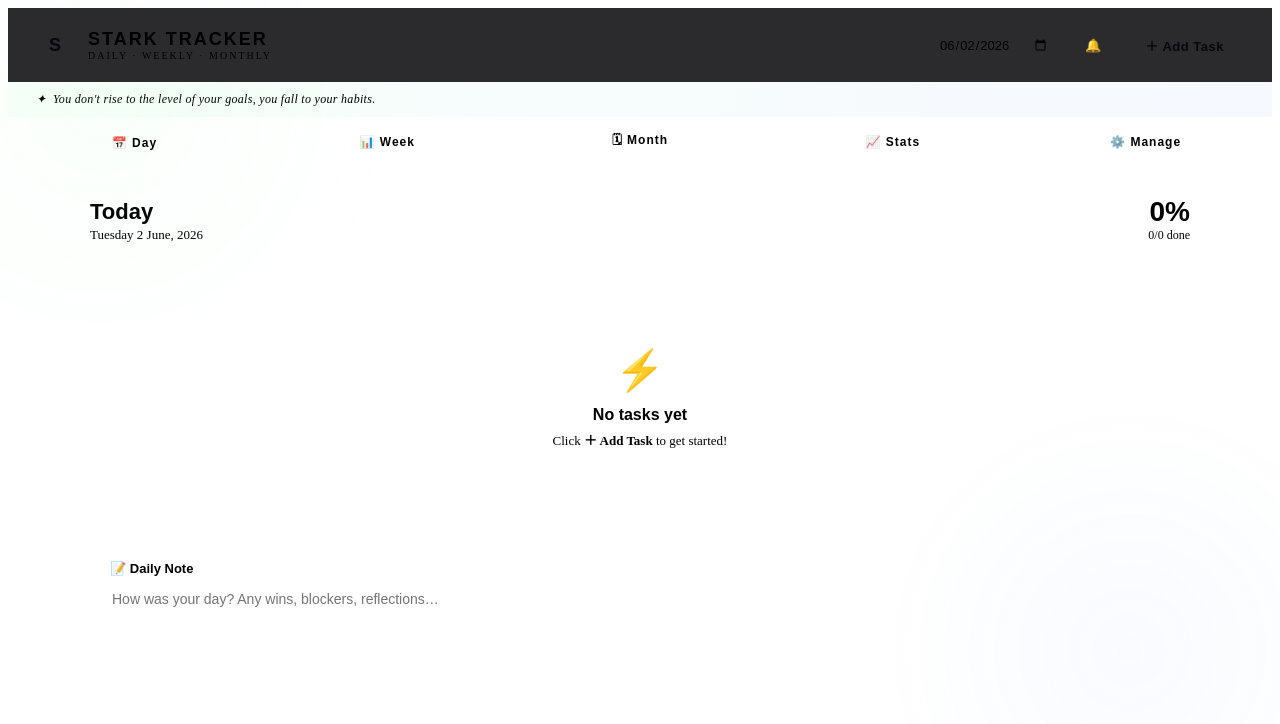
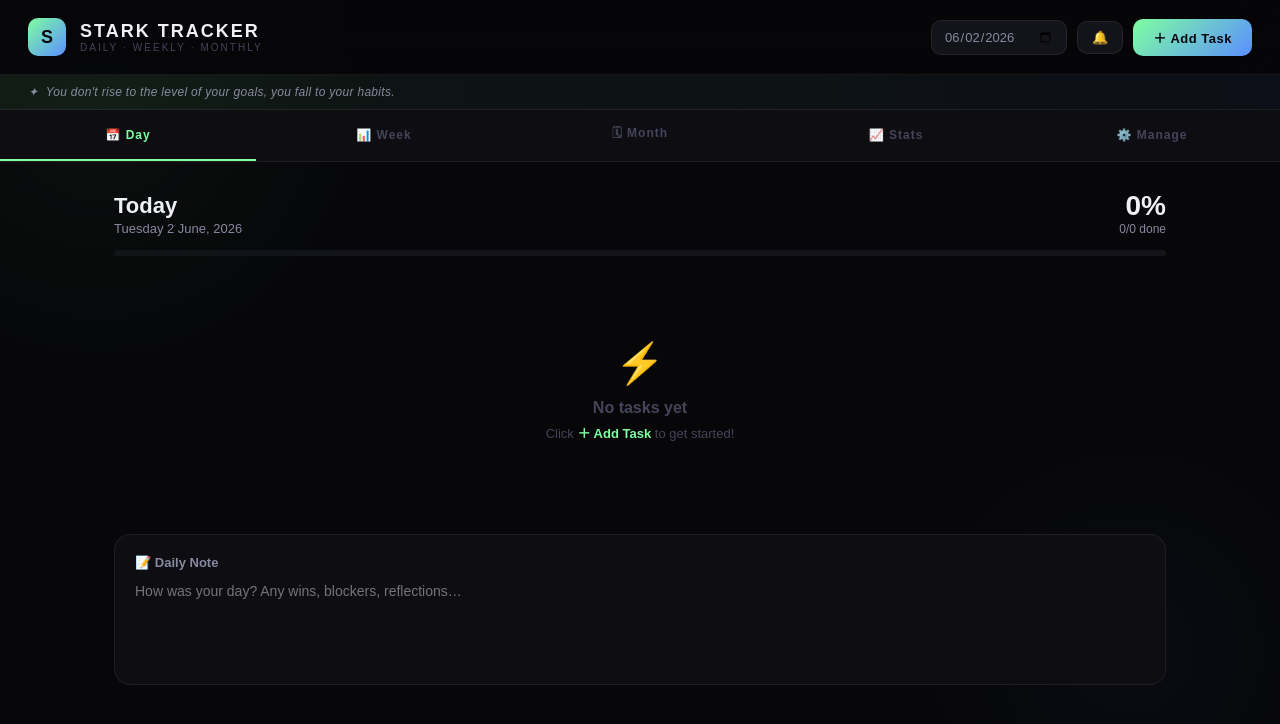
Before and after one commit to stark-ashish69/ashish-tracker, a React (Vite) app: page / in a window 1280 px wide. Shown: the top 724 px of the page. Built offline with nearby package versions, Linux system fonts and the light colour scheme.

Commit message:
Update App.jsx

```diff
--- a/App.jsx
+++ b/App.jsx
@@ -241,6 +241,29 @@ function Sparkline({ data, color }) {
 // ─────────────────────────────────────────────
 //  MAIN APP
 // ─────────────────────────────────────────────
+// Inject styles
+const styleEl = document.createElement('style');
+styleEl.textContent = `
+  :root {
+    --bg: #070709; --bg2: #0e0e12; --bg3: #13131a;
+    --border: rgba(255,255,255,0.07);
+    --border-bright: rgba(255,255,255,0.14);
+    --text: #f0f0f4; --text2: #8888a0; --text3: #44445a;
+    --accent: #7effa0; --accent2: #5b8fff; --accent3: #ff7eb3;
+    --high: #ff6b6b; --med: #ffd166; --low: #6bceff;
+  }
+  * { box-sizing: border-box; margin: 0; padding: 0; }
+  body { background: #070709; color: #f0f0f4; font-family: 'DM Sans', sans-serif; }
+  @keyframes fadeUp { from { opacity:0; transform:translateY(16px); } to { opacity:1; transform:translateY(0); } }
+  @keyframes confettiFall { 0% { transform:translateY(-10px) rotate(0deg); opacity:1; } 100% { transform:translateY(100vh) rotate(720deg); opacity:0; } }
+  @keyframes streakBounce { 0%,100% { transform:scale(1); } 50% { transform:scale(1.15); } }
+  @keyframes pulse { 0%,100% { opacity:1; } 50% { opacity:0.5; } }
+  @keyframes toastSlide { from { transform:translateX(-50%) translateY(20px); opacity:0; } to { transform:translateX(-50%) translateY(0); opacity:1; } }
+  @keyframes scaleIn { from { opacity:0; transform:scale(0.92); } to { opacity:1; transform:scale(1); } }
+  .fade-up { animation: fadeUp 0.4s ease forwards; }
+  .scale-in { animation: scaleIn 0.3s cubic-bezier(0.34,1.56,0.64,1) forwards; }
+`;
+document.head.appendChild(styleEl);
 export default function App() {
   const [state, setState] = useState(() => loadState() || initState());
   const [view, setView] = useState("day");
```
